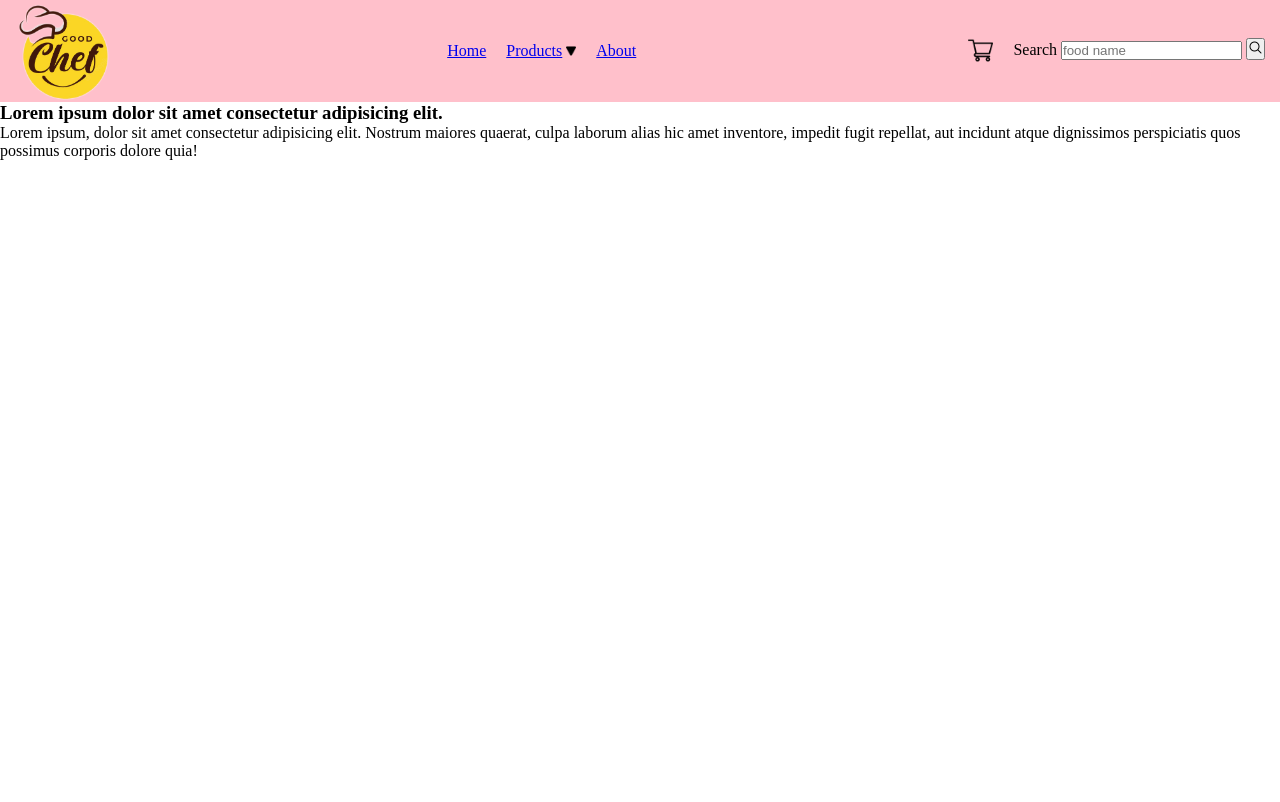
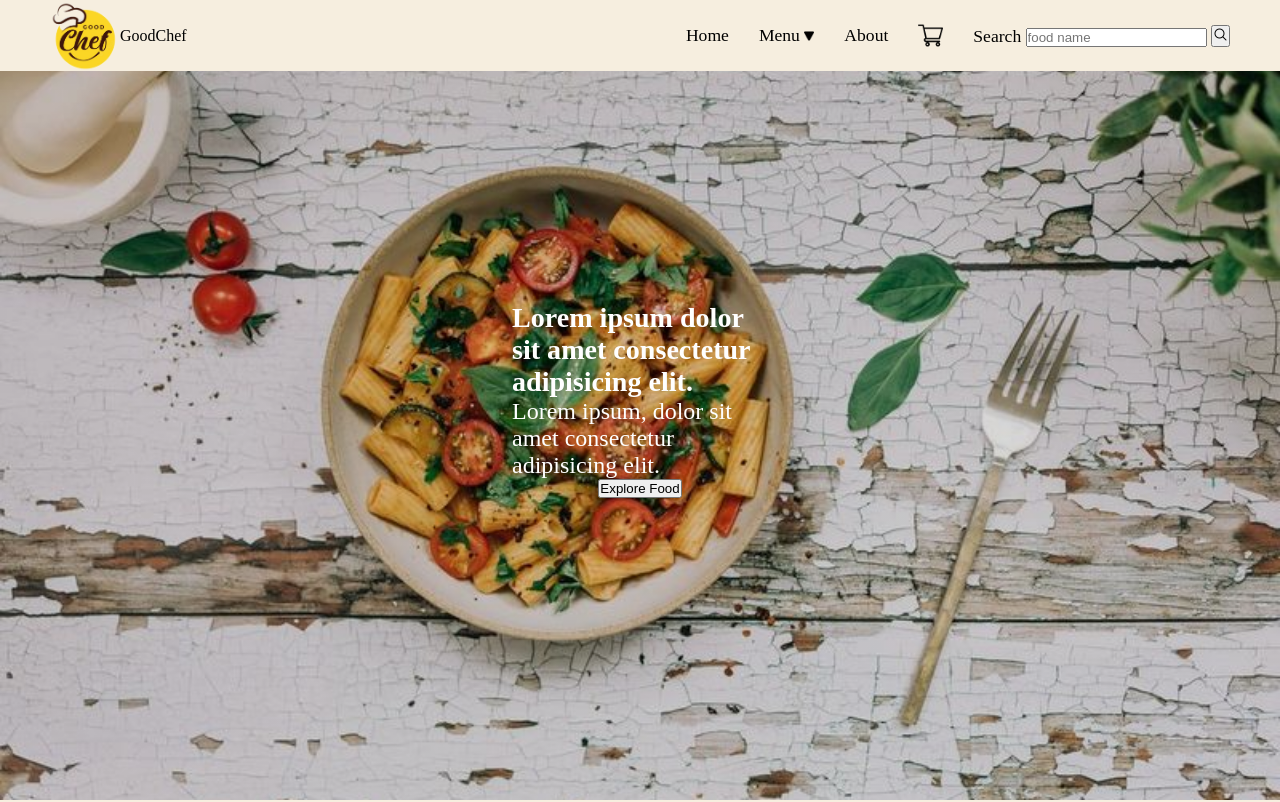
Before and after one commit to leuchtend5/dicoding-food-website, a website: page src/index.html in a window 1280 px wide. Shown: the top 802 px of the page. Drawn offline with Linux system fonts and the light colour scheme.

Commit message:
add multiple files

```diff
--- a/src/assets/styles/styles.css
+++ b/src/assets/styles/styles.css
@@ -3,30 +3,52 @@
   padding: 0;
 }
 
+:root {
+  --padding: 0px 50px;
+}
+
+body {
+  background-color: #f6eedf;
+}
+
 header {
-  background-color: pink;
+  background-color: rgba(246, 238, 223, 1);
   display: flex;
   justify-content: space-between;
   align-items: center;
-  padding: 0px 15px;
+  position: fixed;
+  padding: var(--padding);
+  color: black;
+  width: calc(100% - 100px); /* 20px merupakan padding dari body */
 }
 
-header > img {
-  width: 100px;
+.logo > img {
+  width: 70px;
+}
+
+.logo {
+  display: flex;
+  align-items: center;
 }
 
 nav {
   display: flex;
-  gap: 20px;
+  align-items: center;
+  gap: 30px;
+  font-size: 1.1em;
+}
+
+a:link {
+  color: black;
+  text-decoration: none;
+}
+
+a:visited {
+  color: black;
 }
 
 .dropdown > img {
   width: 10px;
-}
-
-.search-and-cart {
-  display: flex;
-  gap: 20px;
 }
 
 .cart {
@@ -36,3 +58,31 @@ nav {
 button > img {
   width: 15px;
 }
+
+main {
+  display: flex;
+  flex-direction: column;
+  gap: 50px;
+}
+
+.homepage {
+  display: flex;
+  background: linear-gradient(rgba(0, 0, 0, 0.15), rgba(0, 0, 0, 0.15)), url(../images/food_one.jpg);
+  background-size: cover;
+  height: 100vh;
+}
+
+article {
+  display: flex;
+  flex-direction: column;
+  align-items: center;
+  justify-content: center;
+  color: white;
+  padding-left: 40vw;
+  padding-right: 40vw;
+  font-size: 1.5em;
+}
+
+.menu-list {
+  padding: var(--padding);
+}
--- a/src/index.html
+++ b/src/index.html
@@ -9,34 +9,41 @@
   </head>
   <body>
     <header>
-      <img src="assets/images/logo_1.png" alt="logo" />
+      <div class="logo">
+        <img src="assets/images/logo_1.png" alt="logo" />
+        <p>GoodChef</p>
+      </div>
       <nav>
         <a href="#" class="home">Home</a>
         <div class="dropdown">
-          <a href="#" class="products">Products</a>
+          <a href="#" class="menu">Menu</a>
           <img src="assets/images/icons8-down-24.png" alt="" />
         </div>
         <a href="#" class="about">About</a>
-      </nav>
-      <div class="search-and-cart">
         <img src="assets/images/shopping-cart.png" alt="cart" class="cart" />
         <div class="search-container">
           <label for="search">Search</label>
           <input type="text" class="search" placeholder="food name" />
           <button><img src="assets/images/icons8-search-30.png" alt="" /></button>
         </div>
-      </div>
+      </nav>
     </header>
     <main>
       <section class="homepage" id="homepage">
         <article>
           <h1>Lorem ipsum dolor sit amet consectetur adipisicing elit.</h1>
-          <p>
-            Lorem ipsum, dolor sit amet consectetur adipisicing elit. Nostrum maiores quaerat, culpa laborum alias hic
-            amet inventore, impedit fugit repellat, aut incidunt atque dignissimos perspiciatis quos possimus corporis
-            dolore quia!
-          </p>
+          <p>Lorem ipsum, dolor sit amet consectetur adipisicing elit.</p>
+          <button>Explore Food</button>
         </article>
+      </section>
+
+      <section class="menu-list">
+        <h2>Our Dishes</h2>
+        <div class="food-card-container">
+          <div class="food-card">
+            <img src="assets/images/dummy.jpg" alt="" />
+          </div>
+        </div>
       </section>
     </main>
     <footer></footer>
```
Also changed, not shown: src/assets/images/dummy.jpg (added), src/assets/images/food_homepage.png (added), src/assets/images/food_one.jpg (added), src/assets/images/main_img_resize.jpg (added).
